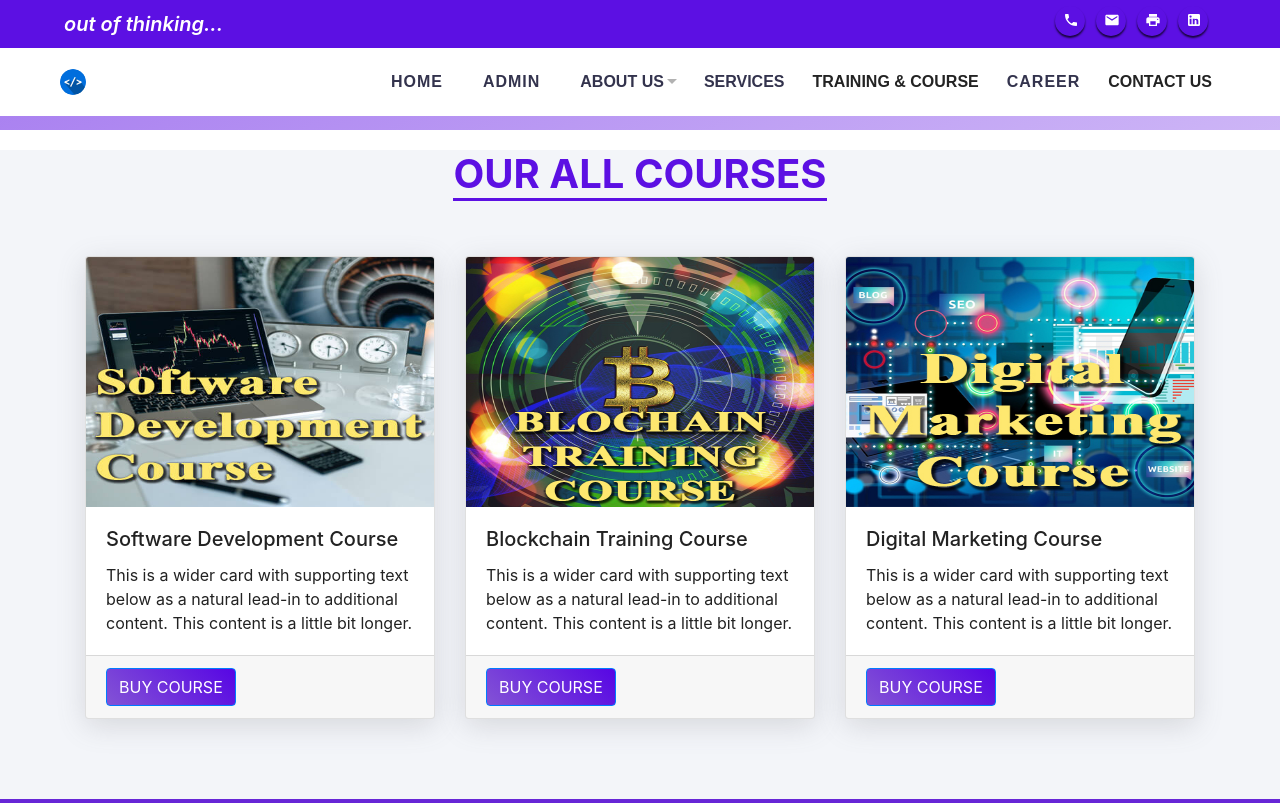
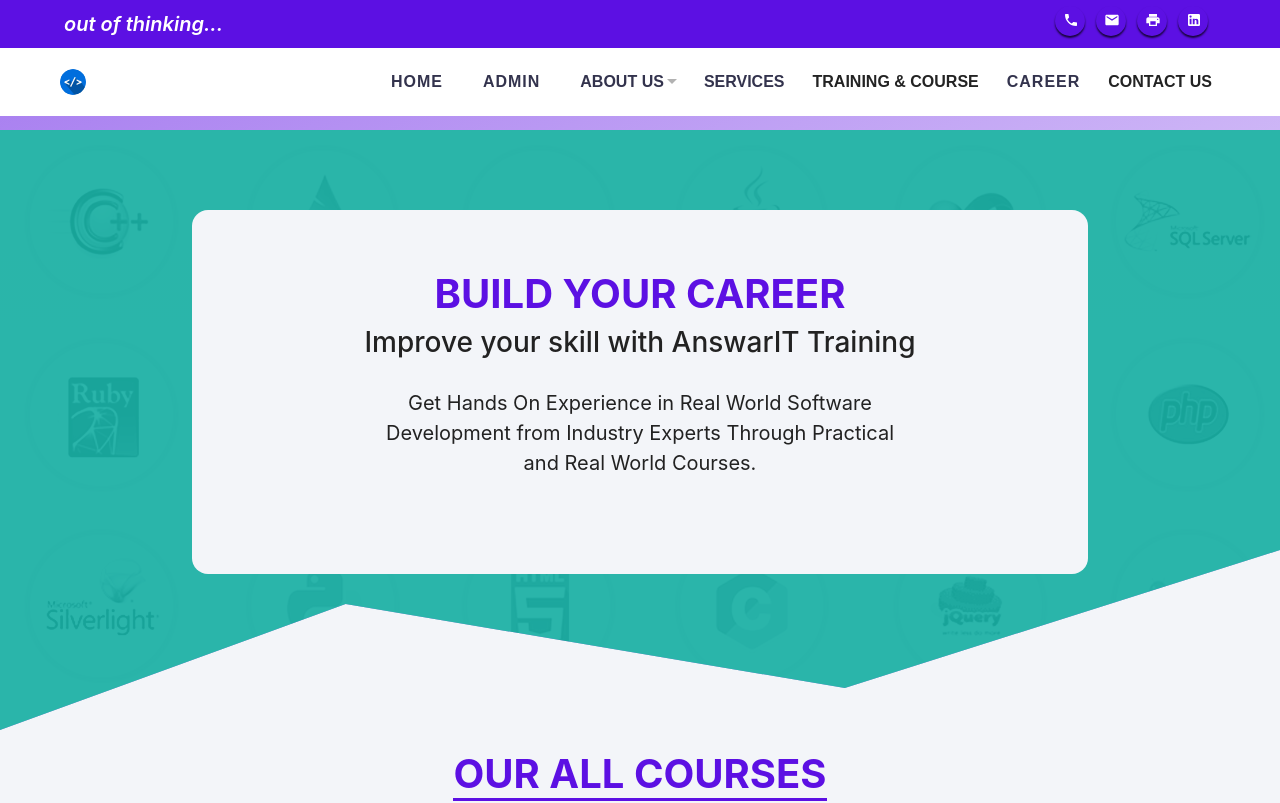
Before and after one commit to CrazyPythonLover1/AnswarIT-React.js-FrontEnd, a React (Create React App) app: page /course in a window 1280 px wide. Shown: the top 803 px of the page. Built offline with nearby package versions, Linux system fonts and the light colour scheme.

Commit message:
training header

```diff
--- a/src/components/TrainingCourse/TrainingCourse.css
+++ b/src/components/TrainingCourse/TrainingCourse.css
@@ -1,11 +1,56 @@
+.traning-header {
+  /* background: linear-gradient(#6726d6 0.01%, #5c10e3 100.01%); */
+  background-image: url('../../Image/course/bg_sub-header.png'), linear-gradient(#6726d685 0.01%, #5d10e386 100.01%);
+  background-image: url('../../Image/course/bg_sub-header.png'), -moz-linear-gradient(#6726d685 0.01%, #5d10e386 100.01%);
+  background-image: url('../../Image/course/bg_sub-header.png'), -webkit-linear-gradient(#6726d685 0.01%, #5d10e386 100.01%);
+  height: 600px;
+  clip-path: polygon(0 0, 100% 0, 100% 70%, 66% 93%, 27% 79%, 0 100%);
+  padding-top: 80px;
+}
+
+.text-section{
+  text-align: center;
+  padding: 60px 20px;
+  width: 70%;
+  margin: auto;
+
+  background-color: #f3f5f9;
+  border-radius: 16px;
+}
+
+.text-section > h1 {
+  color: #5c10e3;
+  text-transform: uppercase;
+  font-weight: 700;
+}
+
+.text-section > p {
+  font-size: 20px;
+  padding: 20px 160px
+}
+
 .card {
   box-shadow: rgba(100, 100, 111, 0.2) 0px 7px 29px 0px;
   margin-top: 50px;
   transition: 200ms linear;
   margin-bottom: 80px !important;
+  border-radius: 8px;
 }
 .card:hover {
   transform: scale(1.05);
   /* transform: rotate(360deg);  */
-  transition: 200ms linear;
+  transition: 300ms linear;
 }
+
+.card-img, .card-img-top {
+  border-top-left-radius: 8px;
+  border-top-right-radius: 8px;
+}
+
+.ReactModal__Overlay {
+  background-color: rgba(20, 0, 34, 0.75) !important;
+}
+
+.ReactModal__Content {
+  border-radius: 8px !important;
+}
--- a/src/components/TrainingCourse/TrainingCourse.js
+++ b/src/components/TrainingCourse/TrainingCourse.js
@@ -2,6 +2,7 @@ import React, { useState } from "react";
 import course1 from "../../Image/course/Software Development Course.jpg";
 import course2 from "../../Image/course/Blockchain training Course.jpg";
 import course3 from "../../Image/course/Digital marketing course.jpg";
+import topbg from "../../Image/course/bg_sub-header.png";
 import topImg from "../../Image/header/1.6.jpg";
 import ModalForm from "./ModalForm";
 import Modal from "react-modal";
@@ -59,6 +60,13 @@ const TrainingCourse = () => {
 
   return (
     <section>
+      <div className="traning-header">
+        <div className="text-section">
+          <h1> Build your career </h1>
+          <h3> Improve your skill with AnswarIT Training </h3>
+          <p> Get Hands On Experience in Real World Software Development from Industry Experts Through Practical and Real World Courses. </p>
+        </div>
+      </div>
       <div>
         <h1
           style={{
@@ -67,13 +75,12 @@ const TrainingCourse = () => {
             marginTop: "20px",
           }}
         >
-          {" "}
           <b
             style={{
               borderBottom: "3px solid rgb(92,16,227)",
             }}
           >
-            OUR ALL COURSES{" "}
+            OUR ALL COURSES
           </b>
         </h1>
       </div>
@@ -121,7 +128,7 @@ const TrainingCourse = () => {
             marginBottom: "10px",
           }}
         >
-          <h2>FROM FILL UP</h2>
+          <h2> TEST YOUR IQ</h2>
           <button onClick={closeModal} className="btn btn-danger">
             {" "}
             <CloseIcon />{" "}
```
Also changed, not shown: src/Image/course/bg_sub-header.png (added).
